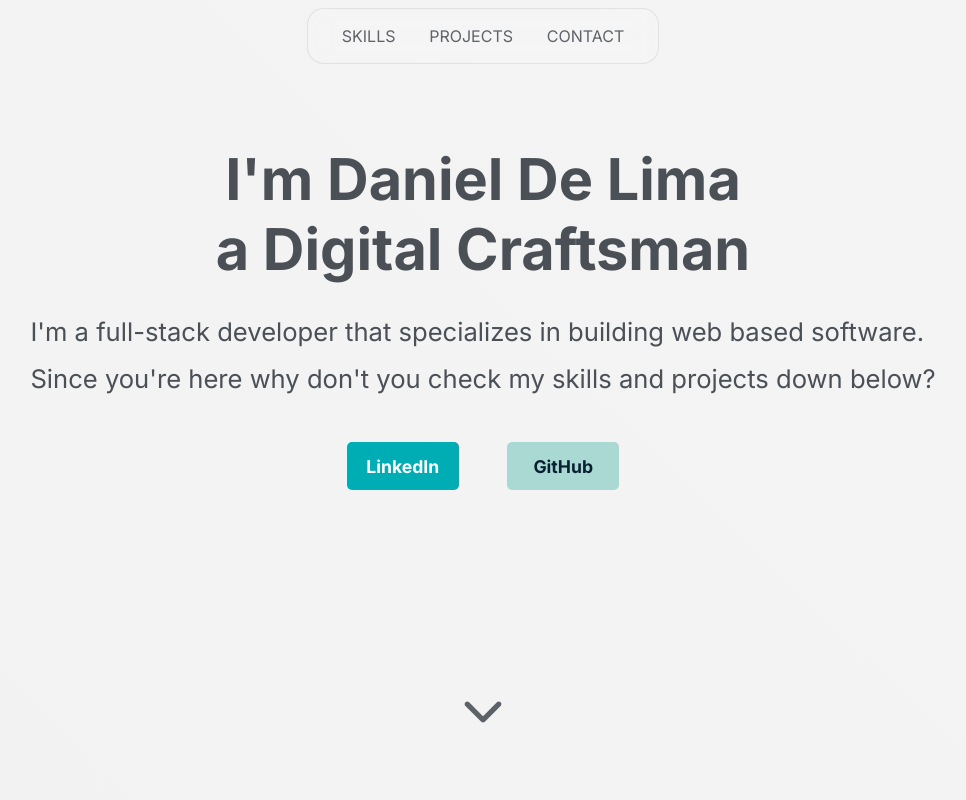
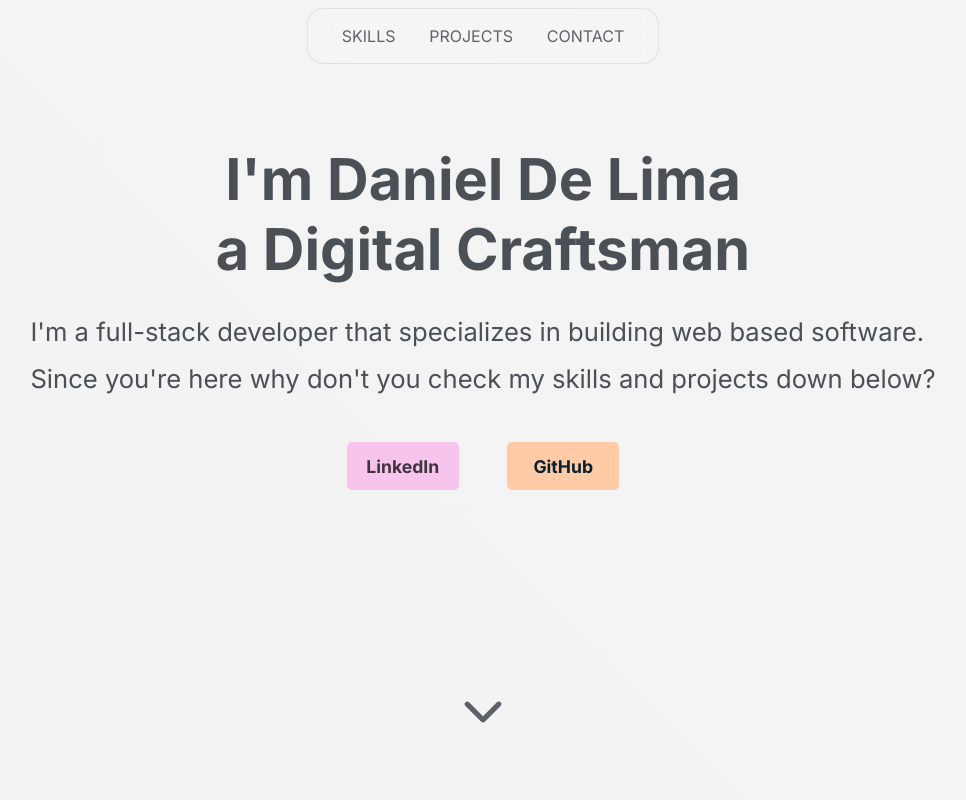
Before and after one commit to dndanli/dndanli-portfolio-v2, a React (Create React App) app in the folder dndanli-portfolio/: page / in a window 1280 px wide. Shown: the top 800 px of the page, without its empty margins (157-1123 px from the left). Built offline with nearby package versions, Linux system fonts and the light colour scheme.

Commit message:
color update

```diff
--- a/dndanli-portfolio/src/Components/Sections/About/About.tsx
+++ b/dndanli-portfolio/src/Components/Sections/About/About.tsx
@@ -37,15 +37,15 @@ const About = ({ className }: AboutProps) => {
           className="link-button"
           textInput="LinkedIn"
           link="https://www.linkedin.com/in/daniel-de-lima-a07aa8223/"
-          inputBgColor="#00ADB5"
-          inputColor="white"
+          inputBgColor="#f6c4ed"
+          inputColor="rgba(16, 16, 16, 0.8)"
         ></StyledLinkButton>
 
         <StyledLinkButton
           className="link-button"
           textInput="GitHub"
           link="https://github.com/dndanli"
-          inputBgColor="#AAD8D3"
+          inputBgColor="#ffcaa6"
           inputColor="#082032"
         ></StyledLinkButton>
       </div>
```
